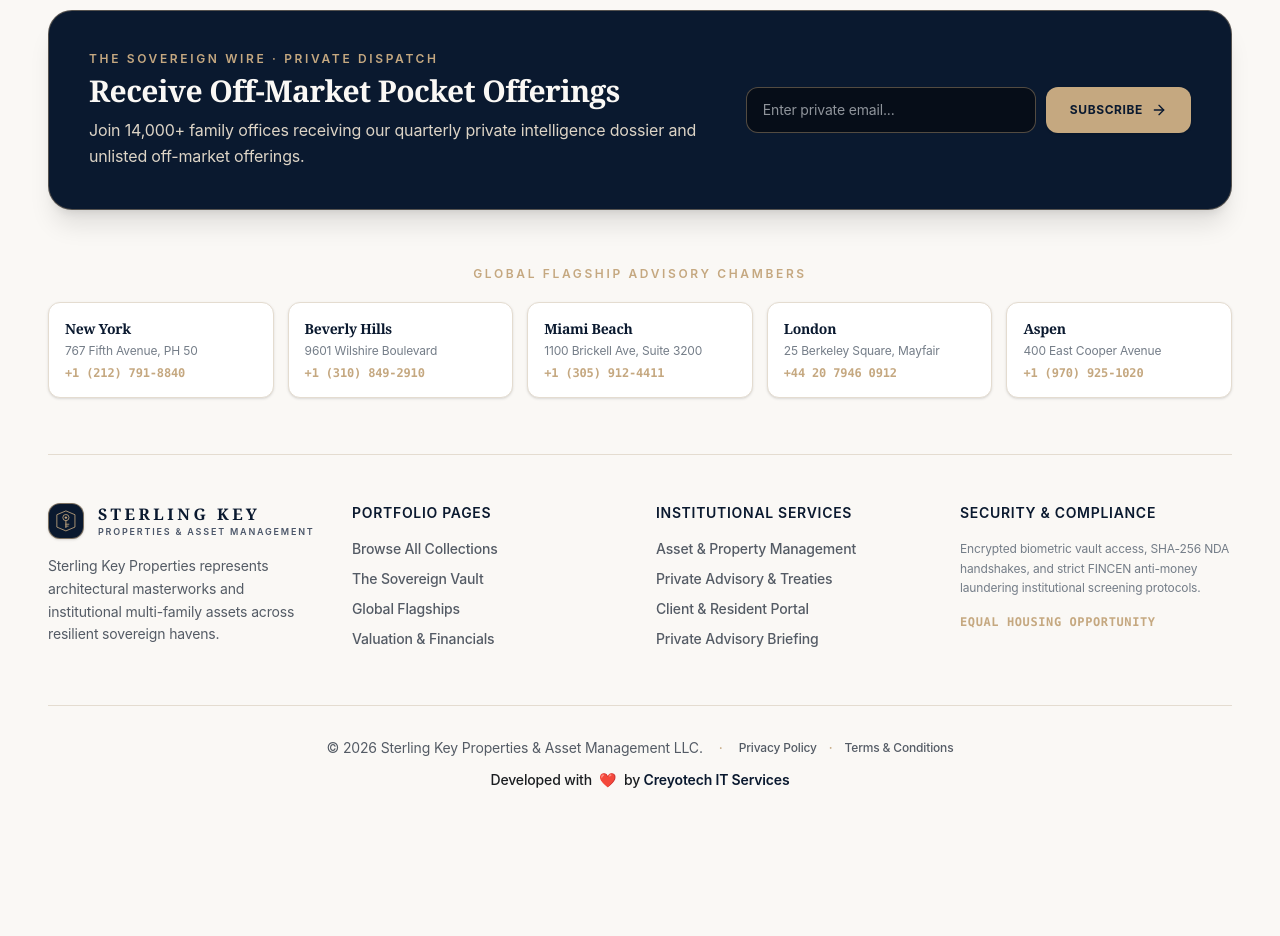
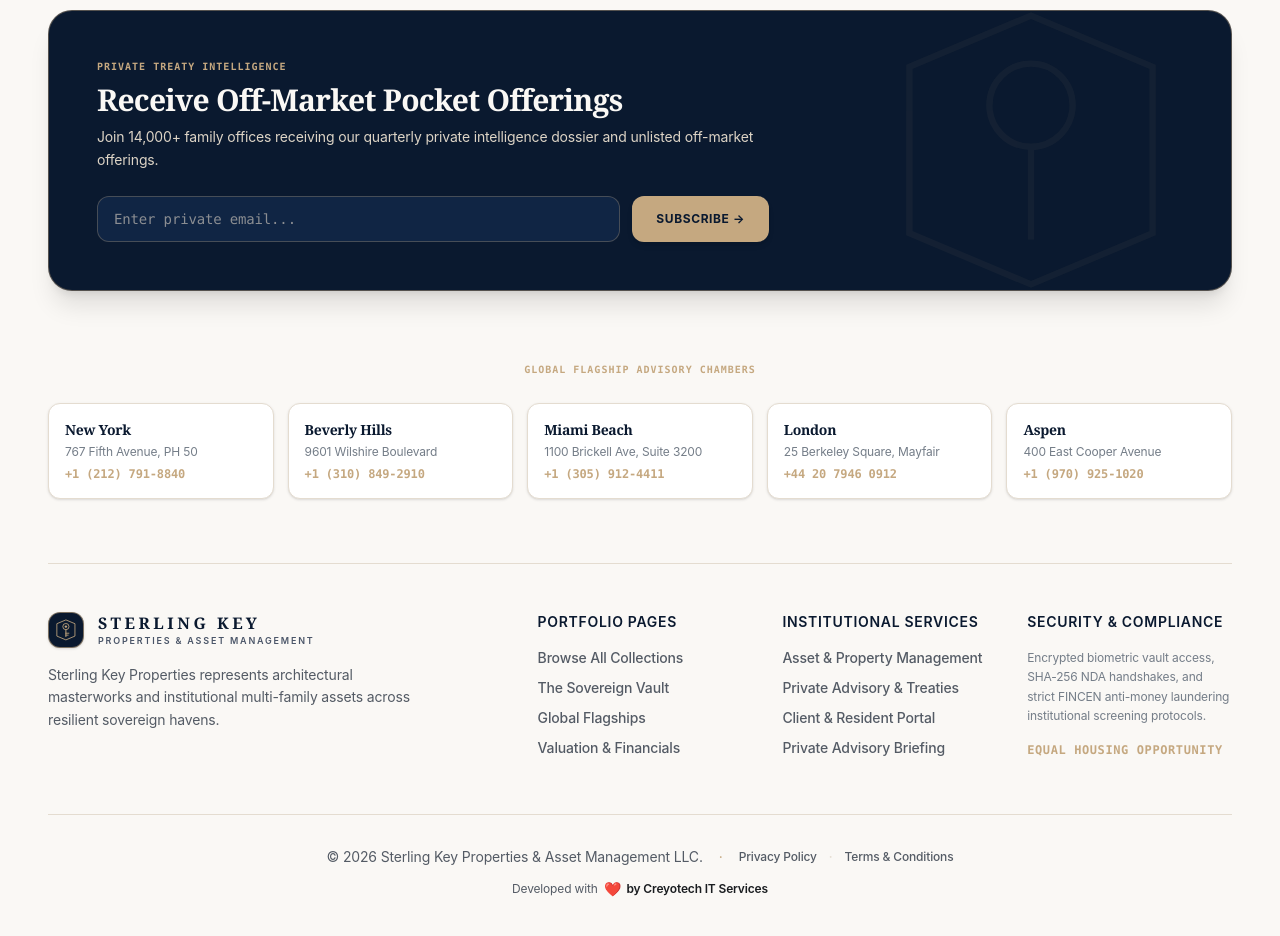
Before and after one commit to kashishjoshi1301/Sterling-Key, a Next.js app: page /vault in a window 1280 px wide. Shown: the part 1160-2096 px from the top of the page. Before the commit the page ends 2062 px from the top, so only its background shows below. Built offline with nearby package versions, Linux system fonts and the light colour scheme; a web font is replaced by a local one.

Commit message:
cards fixed

```diff
--- a/components/Footer.jsx
+++ b/components/Footer.jsx
@@ -1,21 +1,10 @@
 "use client";
 
-import React, { useState } from "react";
+import React from "react";
 import Link from "next/link";
 import Logo from "./Logo";
-import { ArrowRight, Check } from "lucide-react";
 
 export default function Footer({ onOpenPortal, onOpenSchedule }) {
-  const [newsletterEmail, setNewsletterEmail] = useState("");
-  const [subscribed, setSubscribed] = useState(false);
-
-  const handleSubscribe = (e) => {
-    e.preventDefault();
-    if (newsletterEmail) {
-      setSubscribed(true);
-    }
-  };
-
   const offices = [
     { city: "New York", address: "767 Fifth Avenue, PH 50", phone: "+1 (212) 791-8840" },
     { city: "Beverly Hills", address: "9601 Wilshire Boulevard", phone: "+1 (310) 849-2910" },
@@ -25,57 +14,52 @@ export default function Footer({ onOpenPortal, onOpenSchedule }) {
   ];
 
   return (
-    <footer className="bg-[#FAF8F5] text-[#545B65] text-sm border-t border-[#E4DCD0] pt-16 pb-24 sm:pb-28">
+    <footer className="bg-[#FAF8F5] border-t border-[#E4DCD0] text-[#1A1D20] pt-16 pb-12 font-sans selection:bg-[#C5A880]/30 selection:text-[#0A192F]">
       <div className="max-w-[1600px] mx-auto px-4 sm:px-8 lg:px-12">
-        {/* Top Newsletter Banner in Deep Navy with Champagne Gold Accents */}
-        <div className="bg-[#0A192F] border border-[#C5A880]/40 rounded-3xl p-6 sm:p-10 mb-14 shadow-xl relative overflow-hidden text-white">
-          <div className="grid grid-cols-1 lg:grid-cols-12 gap-6 items-center">
-            <div className="lg:col-span-7">
-              <span className="text-xs uppercase tracking-[0.22em] text-[#C5A880] font-semibold mb-1.5 block">
-                The Sovereign Wire · Private Dispatch
+        {/* Top Newsletter & Intelligence Sign-up - Warm Navy & Ivory Container */}
+        <div className="p-8 sm:p-12 rounded-3xl bg-[#0A192F] text-white border border-[#C5A880]/40 shadow-xl mb-16 relative overflow-hidden">
+          <div className="relative z-10 max-w-2xl">
+            <span className="text-[10px] uppercase font-mono tracking-widest text-[#C5A880] font-semibold block mb-2">
+              Private Treaty Intelligence
             </span>
-              <h3 className="text-2xl sm:text-3xl font-serif text-[#FAF8F5] mb-2 font-semibold">
+            <h3 className="text-2xl sm:text-3xl font-serif font-bold text-[#FAF8F5] tracking-tight mb-2">
               Receive Off-Market Pocket Offerings
             </h3>
-              <p className="text-[#DDD4C6] text-sm sm:text-base leading-relaxed">
+            <p className="text-sm text-[#DDD4C6] leading-relaxed mb-6">
               Join 14,000+ family offices receiving our quarterly private intelligence dossier and unlisted off-market offerings.
             </p>
-            </div>
-
-            <div className="lg:col-span-5">
-              {subscribed ? (
-                <div className="flex items-center gap-2.5 p-4 rounded-xl bg-white/10 border border-[#C5A880]/40 text-[#EADDC9]">
-                  <Check className="w-5 h-5 shrink-0 text-[#C5A880]" />
-                  <span className="text-sm font-medium">
-                    You have been subscribed to The Sovereign Wire.
-                  </span>
-                </div>
-              ) : (
-                <form onSubmit={handleSubscribe} className="flex flex-col sm:flex-row gap-2.5">
+            <form onSubmit={(e) => e.preventDefault()} className="flex flex-col sm:flex-row gap-3">
               <input
                 type="email"
+                placeholder="Enter private email..."
+                className="bg-[#142E54]/60 border border-[#C5A880]/30 rounded-xl px-4 py-3 text-sm text-[#FAF8F5] placeholder-[#DDD4C6]/60 focus:outline-none focus:border-[#C5A880] flex-1 font-mono transition-colors"
                 required
-                    placeholder="Enter private email..."
-                    value={newsletterEmail}
-                    onChange={(e) => setNewsletterEmail(e.target.value)}
-                    className="flex-1 bg-[#060D18] border border-[#C5A880]/40 rounded-xl px-4 py-3 text-sm text-white placeholder-[#8F949B] focus:outline-none focus:border-[#C5A880]"
               />
               <button
                 type="submit"
-                    className="py-3 px-6 rounded-xl bg-[#C5A880] hover:bg-[#D8BD99] text-[#0A192F] font-bold text-xs uppercase tracking-wider flex items-center justify-center gap-2 transition-all shadow-sm shrink-0 cursor-pointer"
+                className="bg-[#C5A880] hover:bg-[#D5BC98] text-[#0A192F] px-6 py-3 rounded-xl text-xs font-bold uppercase tracking-wider transition-all whitespace-nowrap active:scale-95 shadow-md cursor-pointer"
               >
-                    <span>Subscribe</span> <ArrowRight className="w-4 h-4" />
+                Subscribe &rarr;
               </button>
             </form>
-              )}
           </div>
+
+          {/* Decorative luxury key silhouette watermark */}
+          <div className="absolute right-0 top-0 bottom-0 opacity-5 pointer-events-none flex items-center pr-10 hidden md:flex">
+            <svg viewBox="0 0 100 100" fill="none" className="w-80 h-80 text-[#C5A880]">
+              <polygon points="50,8 88,24 88,76 50,92 12,76 12,24" stroke="currentColor" strokeWidth="2" />
+              <circle cx="50" cy="36" r="13" stroke="currentColor" strokeWidth="2" />
+              <line x1="50" y1="49" x2="50" y2="78" stroke="currentColor" strokeWidth="2" />
+            </svg>
           </div>
         </div>
 
-        {/* Global Flagship Locations - Warm Ivory & White Cards */}
-        <div className="mb-14">
-          <div className="text-xs uppercase tracking-[0.22em] text-[#C5A880] font-semibold mb-5 text-center">
+        {/* Global Advisory Chambers / Physical Locations */}
+        <div className="mb-16">
+          <div className="text-center mb-6">
+            <span className="text-[10px] uppercase font-mono tracking-widest text-[#C5A880] font-bold">
               Global Flagship Advisory Chambers
+            </span>
           </div>
           <div className="grid grid-cols-2 sm:grid-cols-3 lg:grid-cols-5 gap-3.5">
             {offices.map((office, i) => (
@@ -88,11 +72,12 @@ export default function Footer({ onOpenPortal, onOpenSchedule }) {
           </div>
         </div>
 
-        {/* Footer Navigation Columns */}
-        <div className="grid grid-cols-2 md:grid-cols-4 gap-8 mb-14 border-t border-[#E4DCD0] pt-12">
-          <div>
+        {/* Footer Navigation Columns - Generous Brand Column Space */}
+        <div className="grid grid-cols-1 sm:grid-cols-2 lg:grid-cols-5 gap-8 lg:gap-10 mb-14 border-t border-[#E4DCD0] pt-12">
+          {/* Brand Info Column (2-Span on tablet and desktop so logo NEVER truncates) */}
+          <div className="sm:col-span-2 lg:col-span-2">
             <Logo size="md" variant="dark" className="mb-4" />
-            <p className="text-[#545B65] text-sm leading-relaxed max-w-xs">
+            <p className="text-[#545B65] text-sm leading-relaxed max-w-sm">
               Sterling Key Properties represents architectural masterworks and institutional multi-family assets across resilient sovereign havens.
             </p>
           </div>
@@ -140,16 +125,18 @@ export default function Footer({ onOpenPortal, onOpenSchedule }) {
               <Link href="/privacy" className="text-[#545B65] hover:text-[#0A192F] font-medium transition-colors underline-offset-4 hover:underline">
                 Privacy Policy
               </Link>
-              <span className="text-[#C5A880]">·</span>
+              <span className="text-[#E4DCD0]">·</span>
               <Link href="/terms" className="text-[#545B65] hover:text-[#0A192F] font-medium transition-colors underline-offset-4 hover:underline">
                 Terms & Conditions
               </Link>
             </div>
           </div>
 
-          {/* Line 2: Developer Credit with Red Heart Love Sign (Centered on New Line) */}
-          <div className="font-medium text-[#1A1D20] text-xs sm:text-sm">
-            Developed with <span className="text-red-500 font-bold inline-block mx-1 animate-pulse" aria-label="love">❤️</span> by <span className="font-semibold text-[#0A192F]">Creyotech IT Services</span>
+          {/* Line 2: Developer Credit (Centered on New Line) */}
+          <div className="flex items-center justify-center gap-1.5 text-xs text-[#545B65]">
+            <span>Developed with</span>
+            <span className="text-red-500 animate-pulse text-sm">❤️</span>
+            <span className="font-semibold text-[#1A1D20]">by Creyotech IT Services</span>
           </div>
         </div>
       </div>
--- a/components/Logo.jsx
+++ b/components/Logo.jsx
@@ -99,18 +99,18 @@ export default function Logo({ size = "md", showText = true, className = "", var
         </svg>
       </div>
 
-      {/* Typography - Explicit Inline Colors for 100% Contrast & Visibility */}
+      {/* Typography - Whitespace-nowrap without truncation */}
       {showText && (
-        <div className="flex flex-col text-left min-w-0">
+        <div className="flex flex-col text-left shrink-0">
           <span
             style={{ color: isLight ? "#FAF8F5" : "#0A192F" }}
-            className={`font-serif uppercase font-bold leading-tight ${titleSizes[size]} transition-colors truncate`}
+            className={`font-serif uppercase font-bold leading-tight ${titleSizes[size]} transition-colors whitespace-nowrap`}
           >
             Sterling Key
           </span>
           <span
             style={{ color: isLight ? "#C5A880" : "#4A5568" }}
-            className={`font-sans uppercase font-semibold leading-tight mt-0.5 ${subtitleSizes[size]} truncate hidden xs:inline-block sm:inline-block`}
+            className={`font-sans uppercase font-semibold leading-tight mt-0.5 ${subtitleSizes[size]} whitespace-nowrap hidden xs:inline-block sm:inline-block`}
           >
             Properties & Asset Management
           </span>
```
Lines whose indentation alone changed are shown as unchanged.
